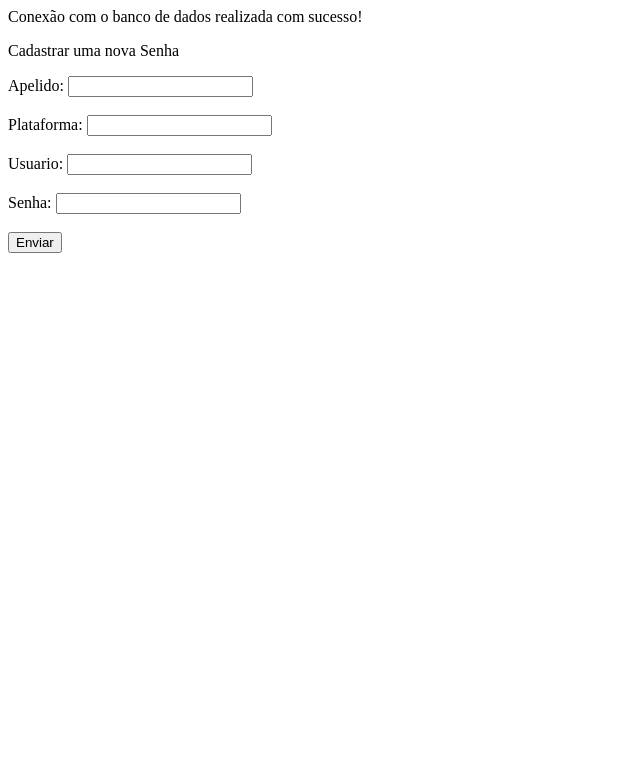
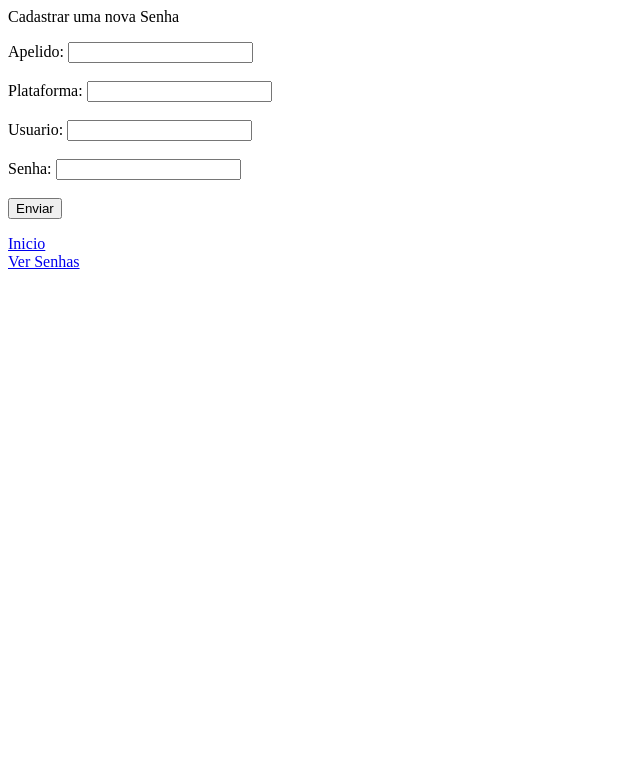
Before and after one commit to ranorvictor/PasswordLock-EngSoftware2024-2, a PHP site: page /index.php?route=cadastrarSenha in a window 1280 px wide. Shown: the top 783 px of the page, without its empty margins (0-640 px from the left). Run offline with PHP 8.4, Linux system fonts and the light colour scheme.

Commit message:
Organizando as rotas

```diff
--- a/Senha/Controller.php
+++ b/Senha/Controller.php
@@ -18,7 +18,7 @@ class Controller
       \Model\Senha::novaSenha($apelido, $plataforma, $usuario, $senha);
       echo "Senha cadastrada com sucesso!";
 
-      header("Location: index.php");
+      header("Location: index.php?route=listarSenhas");
       die();
     } catch (\Exception $erro) {
       echo "Erro ao cadastrar senha. " . $erro->getMessage();
--- a/Senha/Views/Cadastro.php
+++ b/Senha/Views/Cadastro.php
@@ -24,6 +24,10 @@ class Cadastro
         <button type="submit">Enviar</button>
     </form>
     ';
+    $saida .= '<a href="index.php">Inicio</a><br>';
+    $saida .= '<a href="index.php?route=listarSenhas">Ver Senhas</a>';
+
+
     return $saida;
   }
 }
--- a/Senha/Views/ListarSenhas.php
+++ b/Senha/Views/ListarSenhas.php
@@ -27,6 +27,9 @@ class ListarSenhas
       ';
     }
     $saida .= '</table>';
+    $saida .= '<a href="index.php">Inicio</a><br>';
+    $saida .= '<a href="index.php?route=cadastrarSenha">Nova Senha</a>';
+
     return $saida;
   }
 }
--- a/public/conexao.php
+++ b/public/conexao.php
@@ -9,8 +9,6 @@ $mysqli = new mysqli($_ENV['DB_HOST'], $_ENV['DB_USER'], $_ENV['DB_PASS'], $_ENV
 
 if ($mysqli->connect_error) {
     die("A conexão com o banco de dados: " . $connect->connect_error);
-} else {
-    echo "Conexão com o banco de dados realizada com sucesso!";
 }
 
 ?>
--- a/public/index.php
+++ b/public/index.php
@@ -6,7 +6,9 @@ require "../Senha/Controller.php";
 $route = $_GET['route'] ?? '';
 
 if ($route == '') {
-  echo "<br>Bem-vindo ao sistema de senhas!";
+  echo "Bem-vindo ao sistema de senhas!";
+  echo "<br><a href='index.php?route=cadastrarSenha'>Cadastrar Senha</a>";
+  echo "<br><a href='index.php?route=listarSenhas'>Ver Senhas</a>";
 } else if ($route == 'novaSenha') {
   \Senha\Controller::novaSenha();
 } else if ($route == 'cadastrarSenha') {
```
